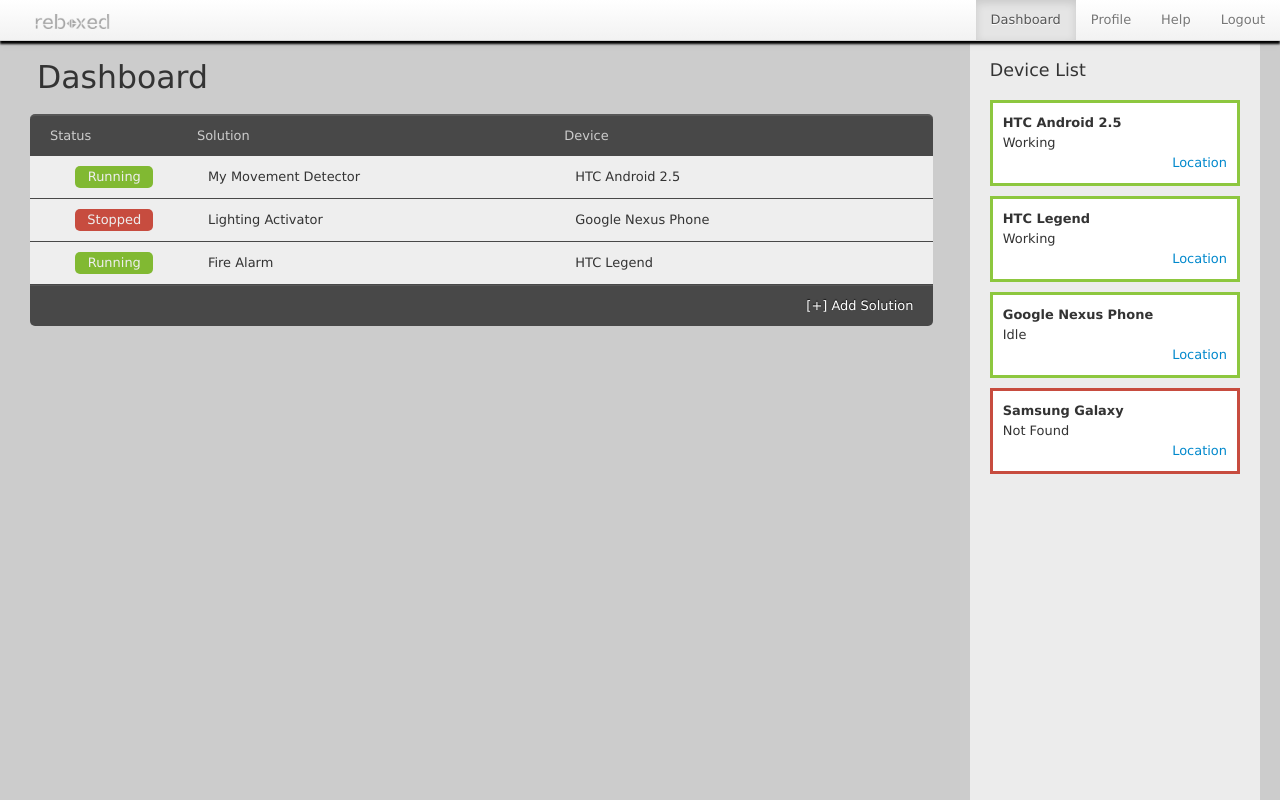
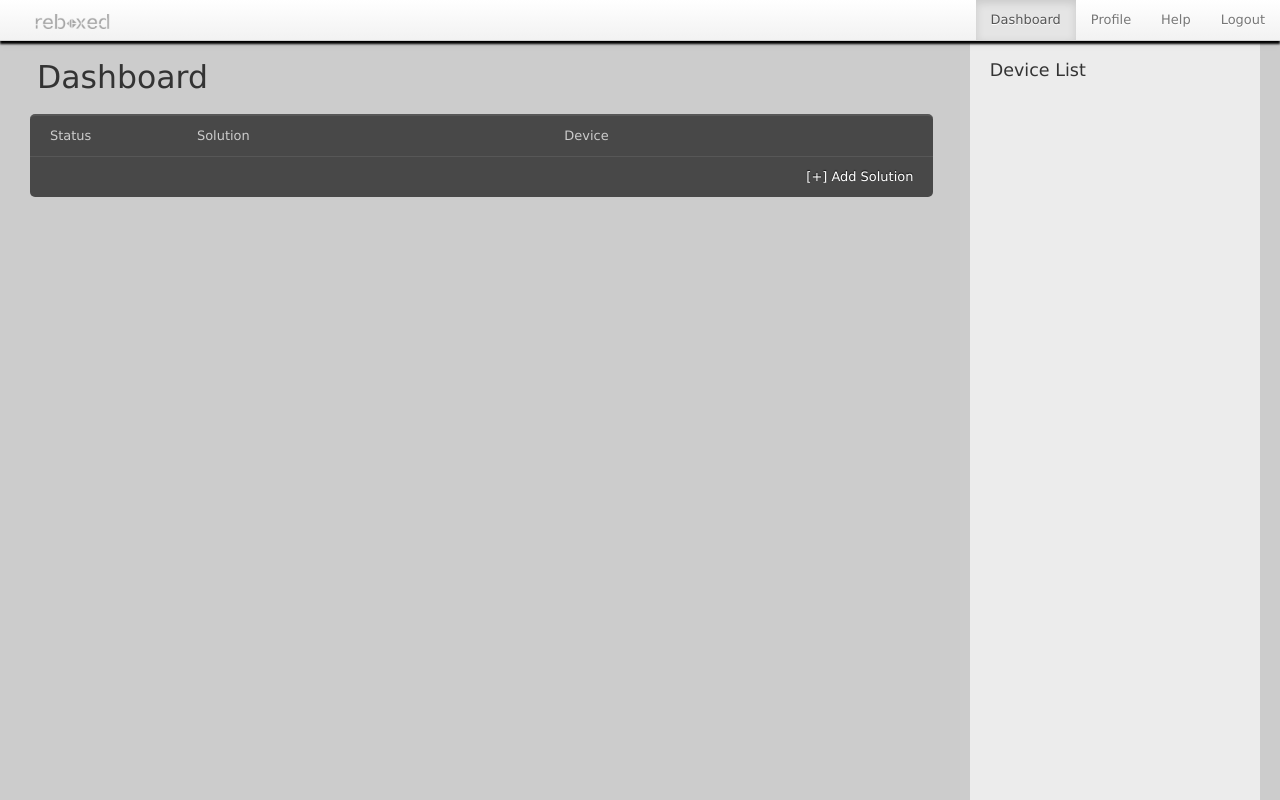
Before and after one commit to iewnait/ReboxedServer, a PHP site: page /moduleListings.php in a window 1280 px wide. Run offline with PHP 8.4, Linux system fonts and the light colour scheme; the visitor is signed in with stand-in values (Sample User, id 1); some libraries are stand-ins or nearby versions.

Commit message:
removeod dummies

```diff
--- a/web/moduleListings.php
+++ b/web/moduleListings.php
@@ -49,74 +49,7 @@ if (!isset($_SESSION['isLoggedIn']) || !$_SESSION['isLoggedIn']) {
             </div>
           </div>
 
-          <!-- Row -->
-          <div class="solutionsRow container-fluid">
-            <div class="mainDetails row-fluid">
-              <div class="statusContainer span2">
-                <div class="status green">
-                  Running
-                </div>
-              </div>
-              <div class="solutionContainer span5">
-                <div class="solution">
-                  My Movement Detector
-                </div>
-              </div>
-              <div class="deviceContainer span5">
-                <div class="device">
-                  HTC Android 2.5
-                </div>
-              </div>
-            </div>
-            <div class="expand-details">
-            </div>
-          </div>
 
-          <!-- Row -->
-          <div class="solutionsRow container-fluid">
-            <div class="mainDetails row-fluid">
-              <div class="statusContainer span2">
-                <div class="status red">
-                  Stopped
-                </div>
-              </div>
-              <div class="solutionContainer span5">
-                <div class="solution">
-                  Lighting Activator
-                </div>
-              </div>
-              <div class="deviceContainer span5">
-                <div class="device">
-                  Google Nexus Phone
-                </div>
-              </div>
-            </div>
-            <div class="expand-details">
-            </div>
-          </div>
-
-          <!-- Row -->
-          <div class="solutionsRow container-fluid">
-            <div class="mainDetails row-fluid">
-              <div class="statusContainer span2">
-                <div class="status green">
-                  Running
-                </div>
-              </div>
-              <div class="solutionContainer span5">
-                <div class="solution">
-                  Fire Alarm
-                </div>
-              </div>
-              <div class="deviceContainer span5">
-                <div class="device">
-                  HTC Legend
-                </div>
-              </div>
-            </div>
-            <div class="expand-details">
-            </div>
-          </div>
           <div id="solutions_footer" class="solutionsFooter container-fluid">
             <div class="footerDetails row-fluid">
               <a class="white" href="#">[+] Add Solution</a>
@@ -130,26 +63,7 @@ if (!isset($_SESSION['isLoggedIn']) || !$_SESSION['isLoggedIn']) {
         <div>
           <h4 style="color: #333; font-weight:100; padding: 10px;">Device List</h4>
         </div>
-        <div class="deviceDetails green">
-          <b>HTC Android 2.5</b></br>
-          Working</br>
-          <div style="text-align:right;"><a href="#">Location</a></div>
-        </div>
-        <div class="deviceDetails green">
-          <b>HTC Legend</b></br>
-          Working</br>
-          <div style="text-align:right;"><a href="#">Location</a></div>
-        </div>
-        <div class="deviceDetails green">
-          <b>Google Nexus Phone</b></br>
-          Idle</br>
-          <div style="text-align:right;"><a href="#">Location</a></div>
-        </div>
-        <div class="deviceDetails red">
-          <b>Samsung Galaxy</b></br>
-          Not Found</br>
-          <div style="text-align:right;"><a href="#">Location</a></div>
-        </div>
+
       </div>
     </div>
     <div id="poppup_div" class="popup_msg">
```
